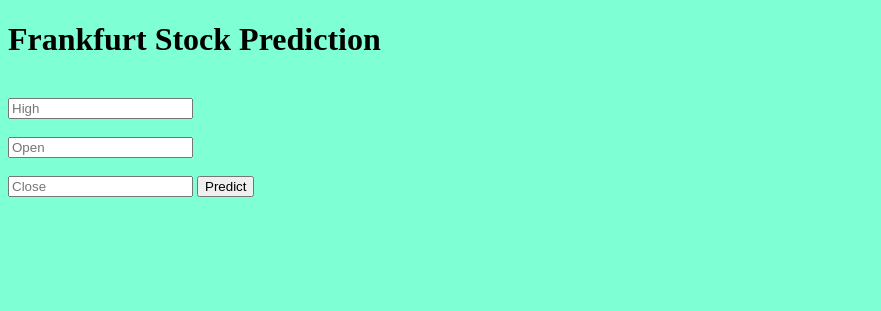
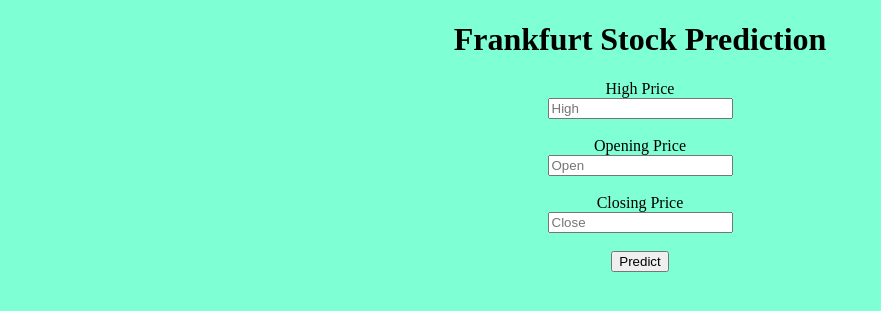
Before and after one commit to krishnasrujan/frankfurt-model-deployment, a Flask app: page / in a window 1280 px wide. Shown: the top 311 px of the page, without its empty margins (0-881 px from the left). Run offline with Flask 2, Linux system fonts and the light colour scheme; parts of the project's set-up code (start-up, migrations or seed data) failed here and were passed over.

Commit message:
commiting to local repo. modified html code to center alignment

```diff
--- a/templates/index.html
+++ b/templates/index.html
@@ -13,17 +13,24 @@
 
 <body style="background-color:Aquamarine">
  <div class="login">
+ <center>
 	<h1>Frankfurt Stock Prediction</h1>
 
      <!-- Main Input For Receiving Query to our ML -->
     <form action="{{ url_for('predict')}}"method="post">
+        High Price
         <br>
     	<input type="text" name="high" placeholder="High" required="required" />
         <br><br>
+        Opening Price
+        <br>
         <input type="text" name="open" placeholder="Open" required="required" />
 		<br><br>
+		Closing Price
+		<br>
 		<input type="text" name="close" placeholder="Close" required="required" />
-
+        <br>
+        <br>
         <button type="submit" class="btn btn-primary btn-block btn-large">Predict</button>
     </form>
 
@@ -31,6 +38,7 @@
    <br>
    {{ prediction_text }}
 
+</center>
  </div>
 
 
```
